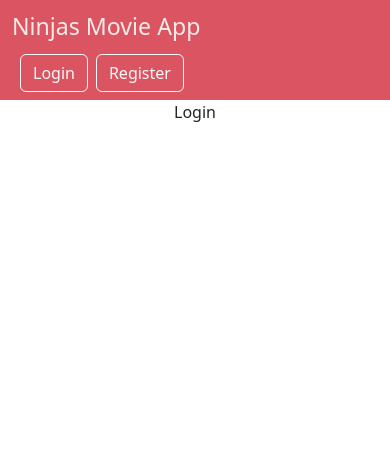
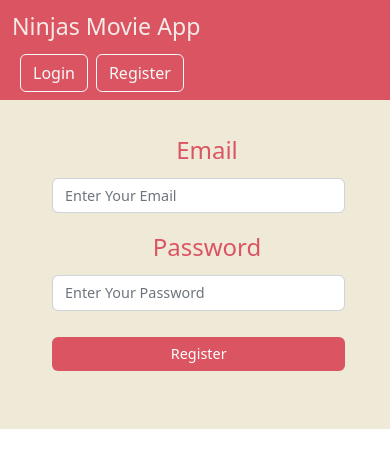
Before and after one commit to ismailyazici1988/movie-app, a React (Create React App) app: page /login in a window 390 px wide. Shown: the top 468 px of the page. Built offline with nearby package versions, Linux system fonts and the light colour scheme.

Commit message:
added register function

```diff
--- a/src/pages/Login.jsx
+++ b/src/pages/Login.jsx
@@ -1,7 +1,49 @@
 import React from "react";
 
 const Login = () => {
-  return <div>Login</div>;
+  return (
+    <div>
+      <div className="d-flex justify-content-center">
+        <div className="form-image d-none d-lg-block">
+          <img src={"https://picsum.photos/800/800"} alt="sample-movie" />
+        </div>
+        <form className="register-form">
+          <div className="mb-3">
+            <label htmlFor="email" className="form-label">
+              Email
+            </label>
+            <input
+              type="email"
+              className="form-control"
+              id="email"
+              placeholder="Enter Your Email"
+              required
+            />
+          </div>
+
+          <div className="mb-3">
+            <label htmlFor="password" className="form-label">
+              Password
+            </label>
+            <input
+              type="password"
+              className="form-control"
+              id="password"
+              placeholder="Enter Your Password"
+              required
+            />
+          </div>
+          <div className="mb-3">
+            <input
+              type="submit"
+              className="btn btn-dark form-control"
+              value="Register"
+            />
+          </div>
+        </form>
+      </div>
+    </div>
+  );
 };
 
 export default Login;
--- a/src/pages/Register.jsx
+++ b/src/pages/Register.jsx
@@ -1,7 +1,88 @@
 import React from "react";
+import { useState } from "react";
 
 const Register = () => {
-  return <div>Register</div>;
+  const [firstName, setFirstName] = useState();
+  const [lastName, setLastName] = useState();
+  const [email, setEmail] = useState();
+  const [password, setPassword] = useState();
+
+  const handleSubmit = (e) => {
+    e.preventDefault();
+    console.log(firstName, lastName);
+  };
+  return (
+    <div className="d-flex justify-content-center">
+      <div className="form-image d-none d-lg-block">
+        <img src={"https://picsum.photos/800/800"} alt="sample-movie" />
+      </div>
+      <form onSubmit={handleSubmit} className="register-form">
+        <div className="mb-3">
+          <label htmlFor="firstName" className="form-label">
+            First Name
+          </label>
+          <input
+            onChange={(e) => setFirstName(e.target.value)}
+            type="text"
+            className="form-control"
+            id="firstName"
+            placeholder="Enter Your First Name"
+            required
+          />
+        </div>
+
+        <div className="mb-3">
+          <label htmlFor="lastName" className="form-label">
+            Last Name
+          </label>
+          <input
+            onChange={(e) => setLastName(e.target.value)}
+            type="text"
+            className="form-control"
+            id="lastName"
+            placeholder="Enter Your Last Name"
+            required
+          />
+        </div>
+
+        <div className="mb-3">
+          <label htmlFor="email" className="form-label">
+            Email
+          </label>
+          <input
+            onChange={(e) => setEmail(e.target.value)}
+            type="email"
+            className="form-control"
+            id="email"
+            placeholder="Enter Your Email"
+            required
+          />
+        </div>
+
+        <div className="mb-3">
+          <label htmlFor="password" className="form-label">
+            {" "}
+            Password
+          </label>
+          <input
+            onChange={(e) => setPassword(e.target.value)}
+            type="password"
+            className="form-control"
+            id="password"
+            placeholder="Enter Your Password"
+            required
+          />
+        </div>
+        <div className="mb-3">
+          <input
+            type="submit"
+            className="btn btn-dark form-control"
+            value="Register"
+          />
+        </div>
+      </form>
+    </div>
+  );
 };
 
 export default Register;
```
